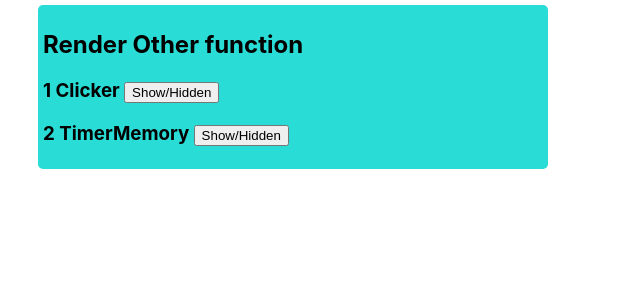
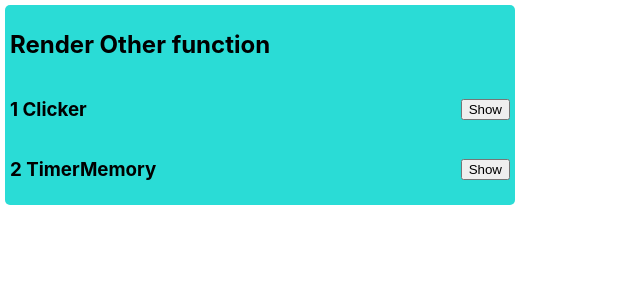
Before and after one commit to AlexanderSipko/react-function, a React (Create React App) app: page / in a window 1280 px wide. Shown: the top 300 px of the page, without its empty margins (0-640 px from the left). Built offline with nearby package versions, Linux system fonts and the light colour scheme.

Commit message:
add show hidden

```diff
--- a/src/components/A_TimerMemory.jsx
+++ b/src/components/A_TimerMemory.jsx
@@ -7,7 +7,7 @@ function TimerMemory () {
     const [second, setSecond] = React.useState(0)
 
     const handlerTimer = () =>{
-        setActive(!isActive);
+        setActive(isActive => !isActive);
     }
 
     const handlerReset = () =>{
--- a/src/components/RenderList.jsx
+++ b/src/components/RenderList.jsx
@@ -1,32 +1,74 @@
-import React from "react";
+import React, { useEffect } from "react";
 import Click from "./B_Click"
 import TimerMemory from "./A_TimerMemory"
 
+function ChangeText(e) {
+    var btns = document.querySelectorAll('button')
+
+    btns.forEach(function(btn) {
+        if (btn !== e.target) {
+            btn.textContent = 'Show'
+        }}
+    )
+
+    if (e.target.textContent === 'Show') {
+        e.target.textContent = 'Hidden'
+    } else {
+        e.target.textContent = 'Show'
+    }
+}
+
 function RenderComponents () {
-    const allComponents = [{
-        'key':'1', 'component':<Click/>, 'name':'1 Clicker'
-    },{
-        'key':'2', 'component':<TimerMemory/>, 'name':'2 TimerMemory'
-    }];
+    const allComponents = [
+        { key: "1", component: <Click />, name: "1 Clicker" },
+        { key: "2", component: <TimerMemory />, name: "2 TimerMemory" }
+      ];
 
     const [hidden, setHidden] = React.useState(false)
     const [key, setKey] = React.useState(null)
 
-    function handlerHidden(key) {
-        setHidden(!hidden)
-        setKey(key)
+
+    function handlerHidden(currenKey) {
+
+        if (key === null) {
+            setHidden(!hidden)
+            setKey(currenKey)
+            return
+        }
+
+        if (currenKey === key) {
+            setHidden(!hidden)
+            setKey(key)
+        } else {
+            setHidden(true)
+            setKey(currenKey)
+        }
     }
+
+    useEffect (() => {
+        var btns = document.querySelectorAll('button')
+
+        btns.forEach(function(btn) {
+            btn.addEventListener('click', (e) => ChangeText(e))}
+        )
+        return btns.forEach(function(btn) {
+            btn.removeEventListener('click', (e) => ChangeText(e))}
+        )
+    },[])
 
     return (
         <div className="RenderList">
             <h2>Render Other function</h2>
             { allComponents.map((item) =>
                 <div key={item.key}>
-                    <h3>{item.name} <button onClick={() => handlerHidden(item.key) }>Show/Hidden</button> </h3>
-                    { (hidden && key === item.key)? (
+                    <div className="NameButton">
+                        <h3>{item.name}</h3>
+                        <button id={item.key} onClick={() => handlerHidden(item.key) }>Show</button>
+                    </div>
+
+                    { (hidden && key === item.key) && (
                         <div className="componentsShow">{item.component}</div>
-                        ):
-                        ''
+                        )
                     }
                 </div>
                 )
--- a/src/index.css
+++ b/src/index.css
@@ -12,8 +12,14 @@ code {
     monospace;
 }
 
-.App {
-  margin: 5px 0px 5px 38px;
+body {
+  padding: 5px;
+}
+
+.NameButton {
+  display: flex;
+  justify-content: space-between;
+  align-items: center;
 }
 
 .RenderList {
```
